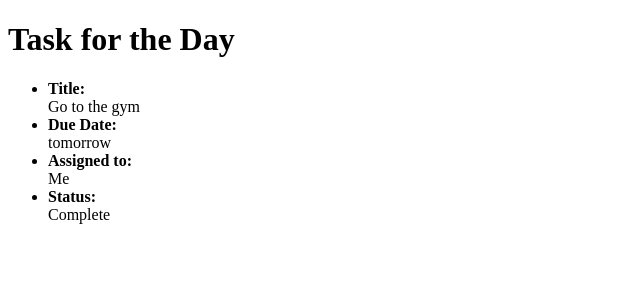
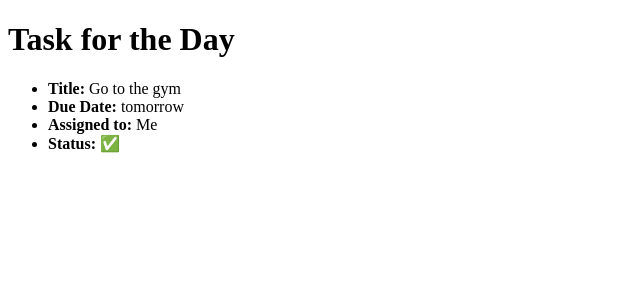
Before and after one commit to spad0001/Pong-game, a PHP site: page /index.php in a window 1280 px wide. Shown: the top 300 px of the page, without its empty margins (0-640 px from the left). Run offline with PHP 8.4, Linux system fonts and the light colour scheme.

Commit message:
Conditionals, learned the syntax of a conditional statement

```diff
--- a/Documents/php/index.view.php
+++ b/Documents/php/index.view.php
@@ -15,19 +15,27 @@
 
     <ul>
         <li>
-            <strong>Title: </strong> </li><?= $task['title']; ?>
+            <strong>Title: </strong> <?= $task['title']; ?>
         </li>
 
         <li>
-            <strong>Due Date: </strong> </li><?= $task['due']; ?>
+            <strong>Due Date: </strong> <?= $task['due']; ?>
         </li>
 
         <li>
-            <strong>Assigned to: </strong> </li><?= $task['assigned_to']; ?>
+            <strong>Assigned to: </strong> <?= $task['assigned_to']; ?>
         </li>
 
         <li>
-            <strong>Status: </strong> </li><?= $task['completed'] ? 'Complete' : 'Incomplete'; ?>
+            <strong>Status: </strong>
+
+            <?php if ($task['completed']) : ?>
+                <span class="icon">&#9989;</span>
+            <?php else : ?>
+                <span class="icon">Incomplete</span>
+
+            <?php endif; ?>
+
         </li>
     </ul>
 
```
